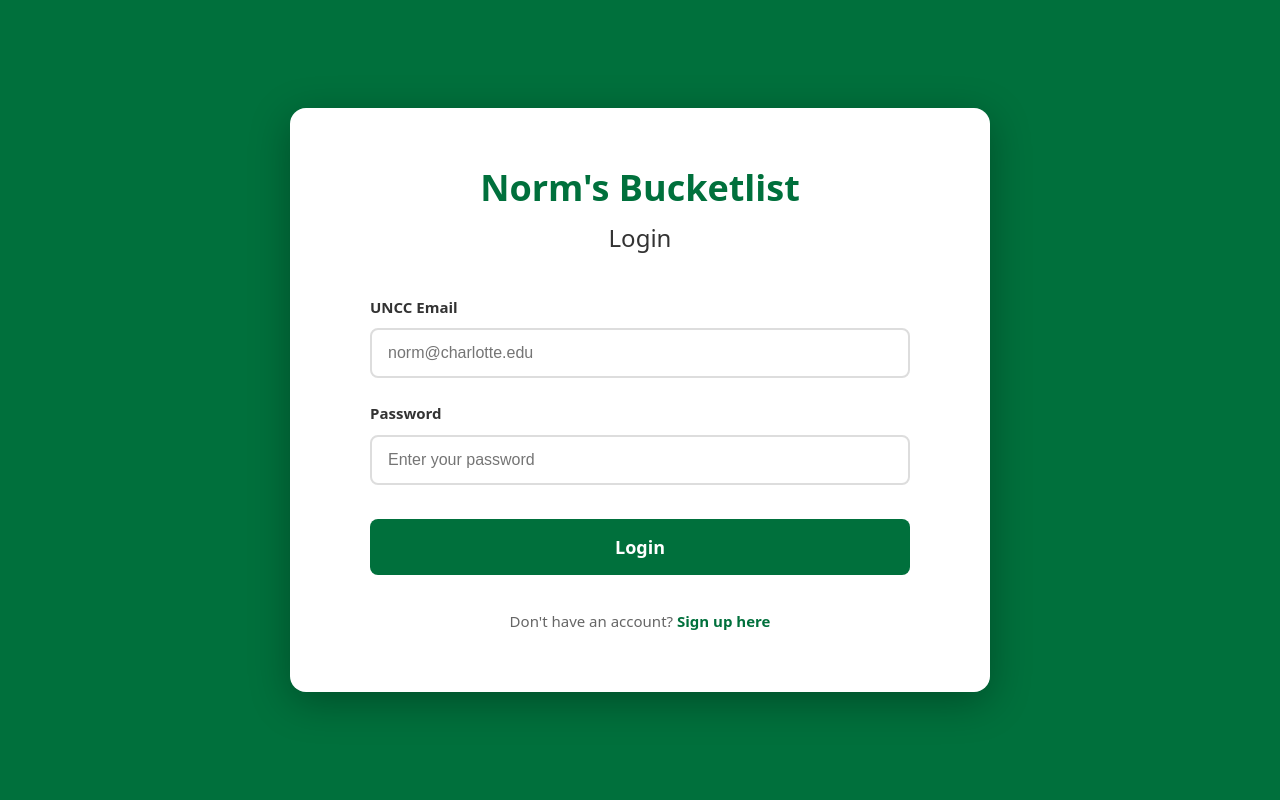
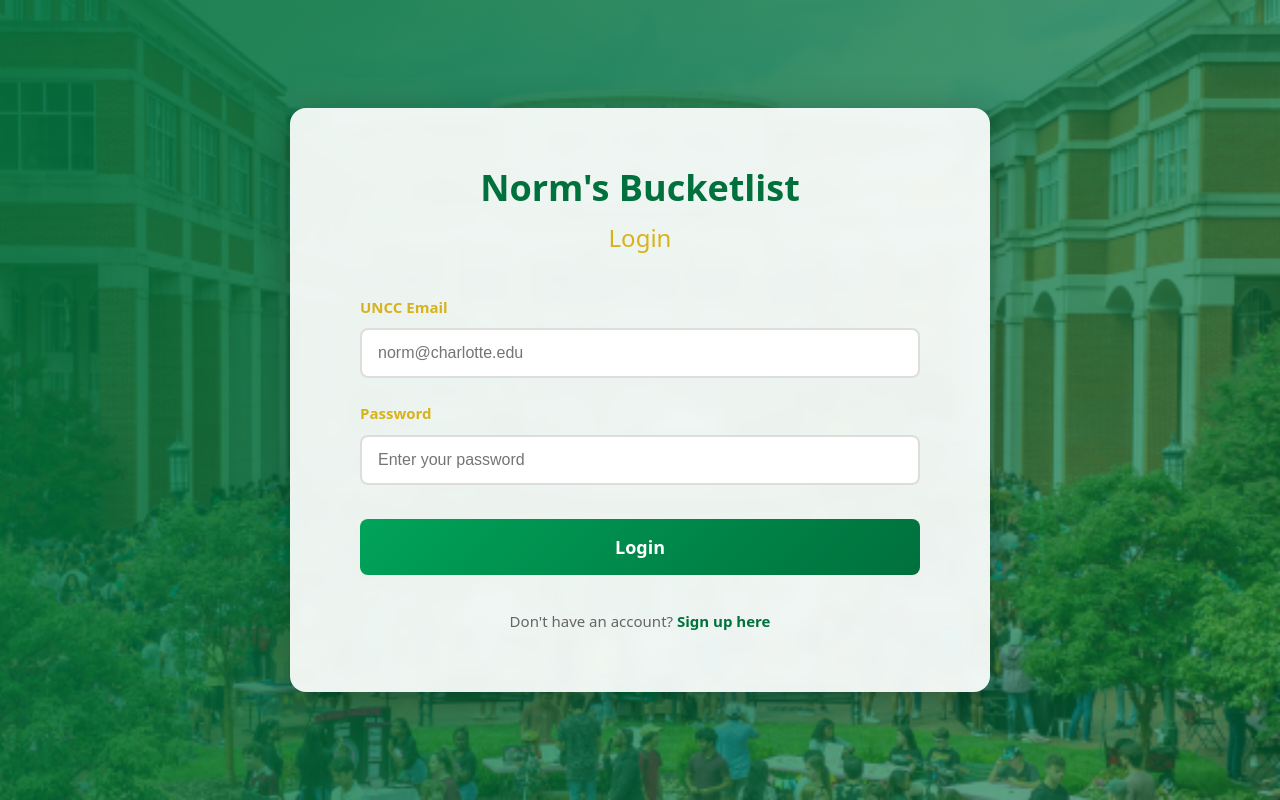
Before and after one commit to DanilSaitov/norms-bucket-list, a React app in the folder frontend/: page /login in a window 1280 px wide. Built offline with nearby package versions, Linux system fonts and the light colour scheme; the HTML template or start-up script is replaced by a standard one.

Commit message:
Changes to CSS for auth.css

```diff
--- a/frontend/src/pages/Auth.css
+++ b/frontend/src/pages/Auth.css
@@ -5,17 +5,32 @@
   display: flex;
   align-items: center;
   justify-content: center;
-  background-color: #00703C; /* UNCC green */
-  padding: 40px;
+  padding: 40px 20px;
+  background-image:
+    linear-gradient(135deg, rgba(0, 112, 60, 0.9), rgba(0, 112, 60, 0.6)),
+    url("/public/Unccbackground.png");
+  background-size: cover;
+  background-position: center;
+  background-repeat: no-repeat;
+  background-attachment: fixed;
 }
 
 .auth-card {
-  background: white;
-  padding: 60px 80px;
+  position: relative;
+  background: rgba(255, 255, 255, 0.92);
+  padding: 60px 70px;
   border-radius: 16px;
   box-shadow: 0 10px 40px rgba(0, 0, 0, 0.3);
-  width: 100%;
+  width: 60%;
   max-width: 700px;
+  backdrop-filter: blur(6px);
+  transform: translateY(0);
+  transition: transform 0.3s ease, box-shadow 0.3s ease;
+}
+
+.auth-card:hover {
+  transform: translateY(-4px);
+  box-shadow: 0 16px 50px rgba(0, 0, 0, 0.35);
 }
 
 .auth-card h1 {
@@ -27,7 +42,7 @@
 }
 
 .auth-card h2 {
-  color: #333;
+  color: #d8b21c;
   text-align: center;
   margin-bottom: 40px;
   font-size: 24px;
@@ -47,7 +62,7 @@
 .form-group label {
   display: block;
   margin-bottom: 10px;
-  color: #333;
+  color: #d8b21c;
   font-weight: 600;
   font-size: 15px;
 }
@@ -60,6 +75,8 @@
   font-size: 16px;
   transition: all 0.3s;
   box-sizing: border-box;
+  background-color: #ffffff;
+  color: black
 }
 
 .form-group input:focus {
@@ -80,7 +97,7 @@
 .submit-btn {
   width: 100%;
   padding: 16px;
-  background-color: #00703C;
+  background-image: linear-gradient(135deg, #00a35a, #00703C);
   color: white;
   border: none;
   border-radius: 8px;
@@ -92,7 +109,9 @@
 }
 
 .submit-btn:hover:not(:disabled) {
-  background-color: #005a2f;
+  background-image: linear-gradient(135deg, #00b864, #005a2f);
+  transform: translateY(-1px);
+  box-shadow: 0 8px 20px rgba(0, 0, 0, 0.25);
 }
 
 .submit-btn:disabled {
```
Also changed, not shown: frontend/public/Unccbackground.png (added).
